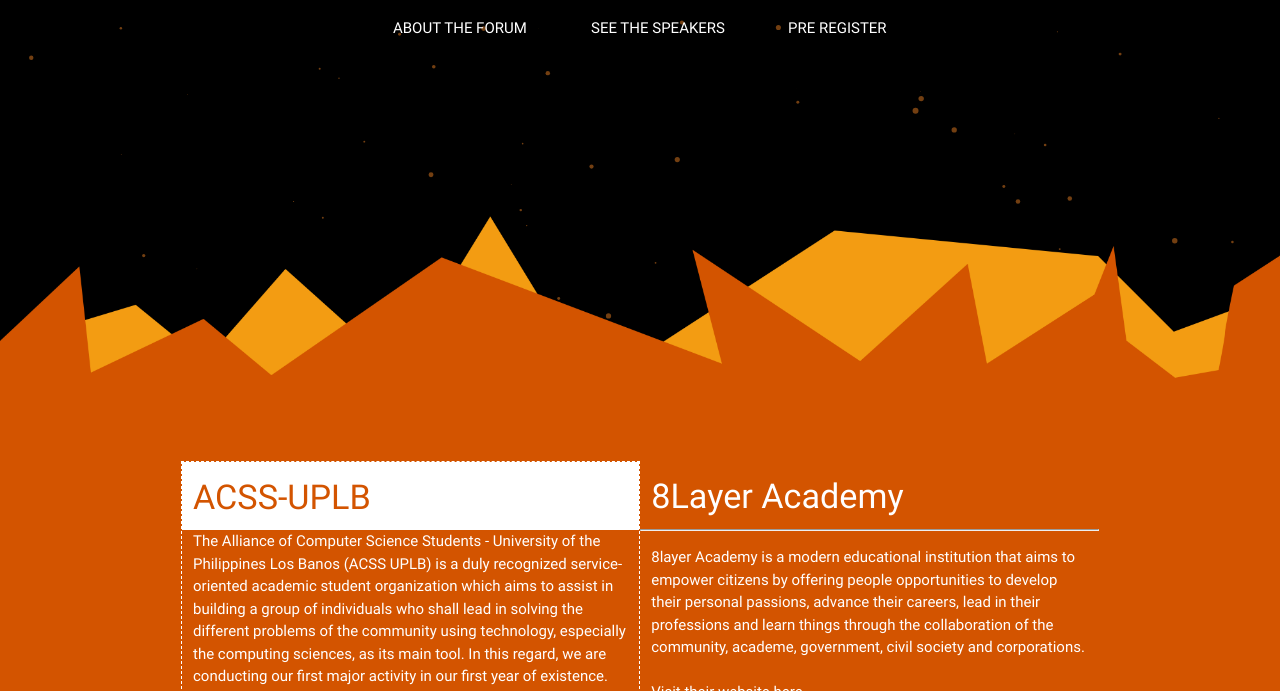
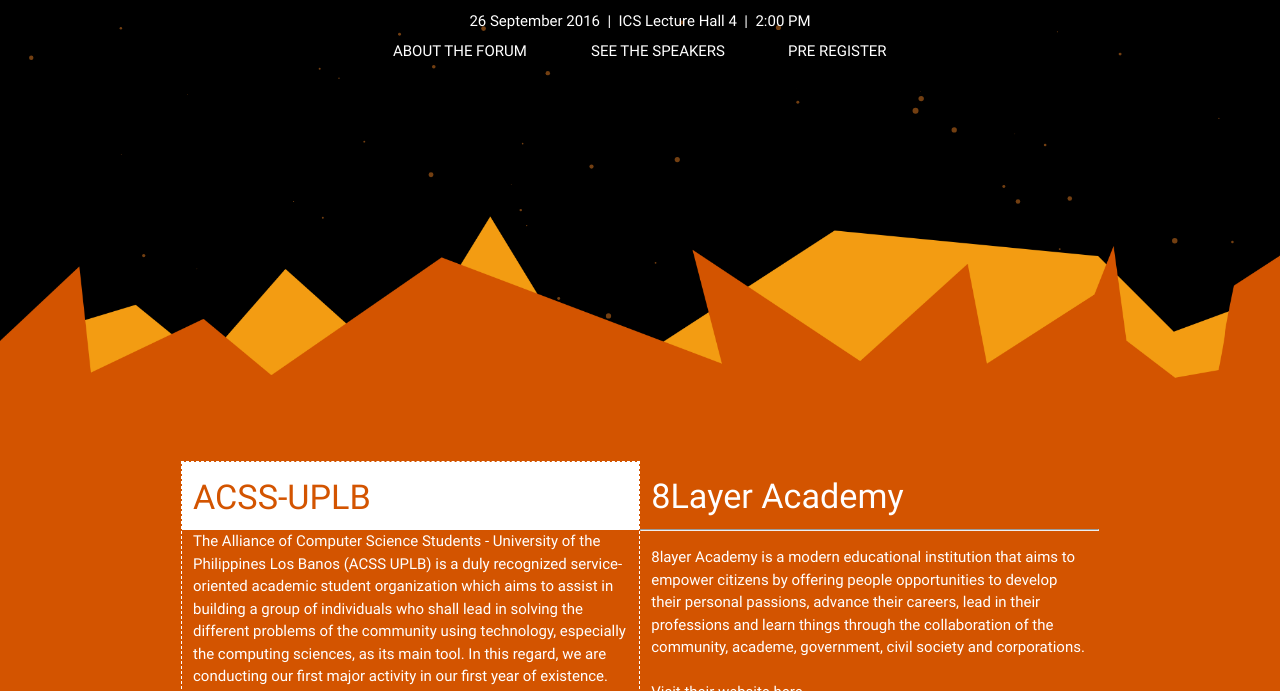
Before and after one commit to berniesonsahagun/acssuplb.github.io, a plain HTML site: page ProblemForum/index.html in a window 1280 px wide. Shown: the part 409-1100 px from the top of the page. Drawn offline with Linux system fonts and the light colour scheme.

Commit message:
Added date

```diff
--- a/ProblemForum/index.html
+++ b/ProblemForum/index.html
@@ -66,6 +66,7 @@
 				</div>
 				<div class="row">
 					<!-- BUTTON NAVS -->
+					26 September 2016 &nbsp;| &nbsp;ICS Lecture Hall 4&nbsp; | &nbsp;2:00 PM
 					<div class="col s12" id="nav-buttons">
 						<a class="waves-effect waves-light btn-flat" href="#problem-about">About the Forum</a>
 						<a class="waves-effect waves-light btn-flat" href="#speaker-1">See the Speakers</a>
```
